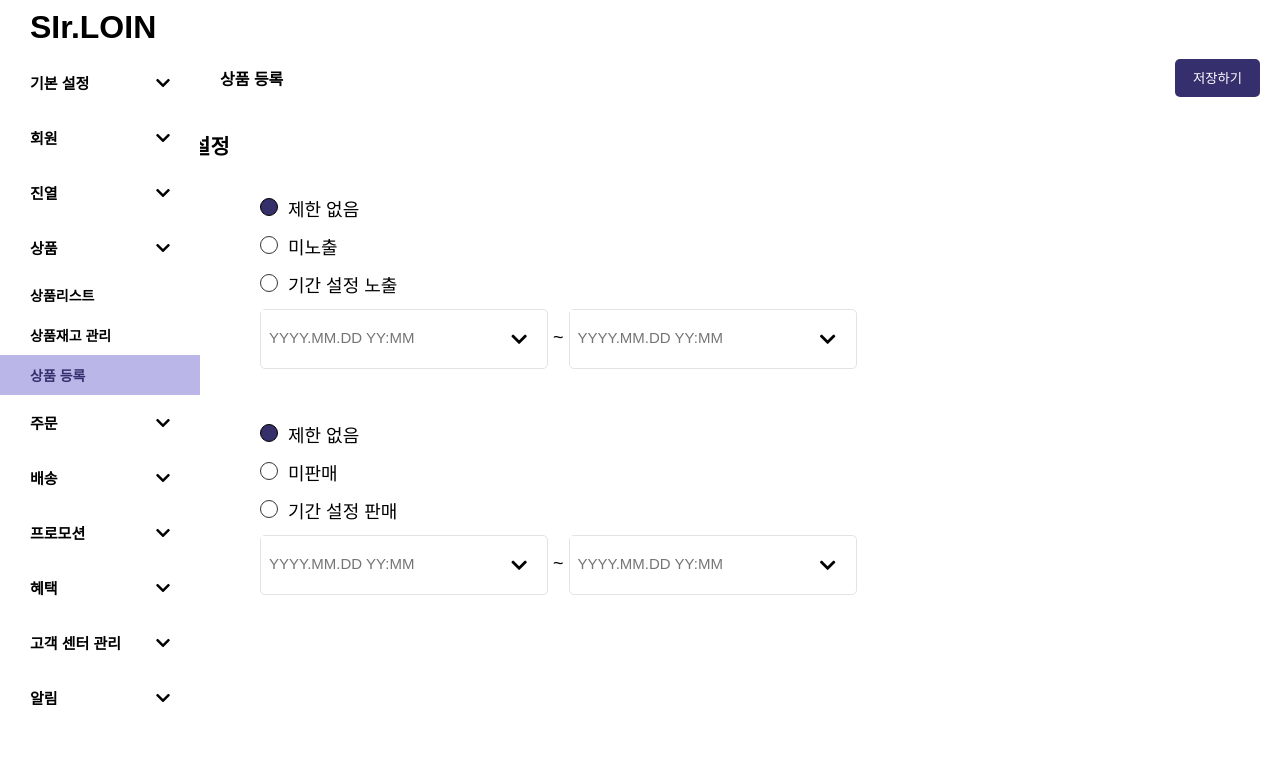
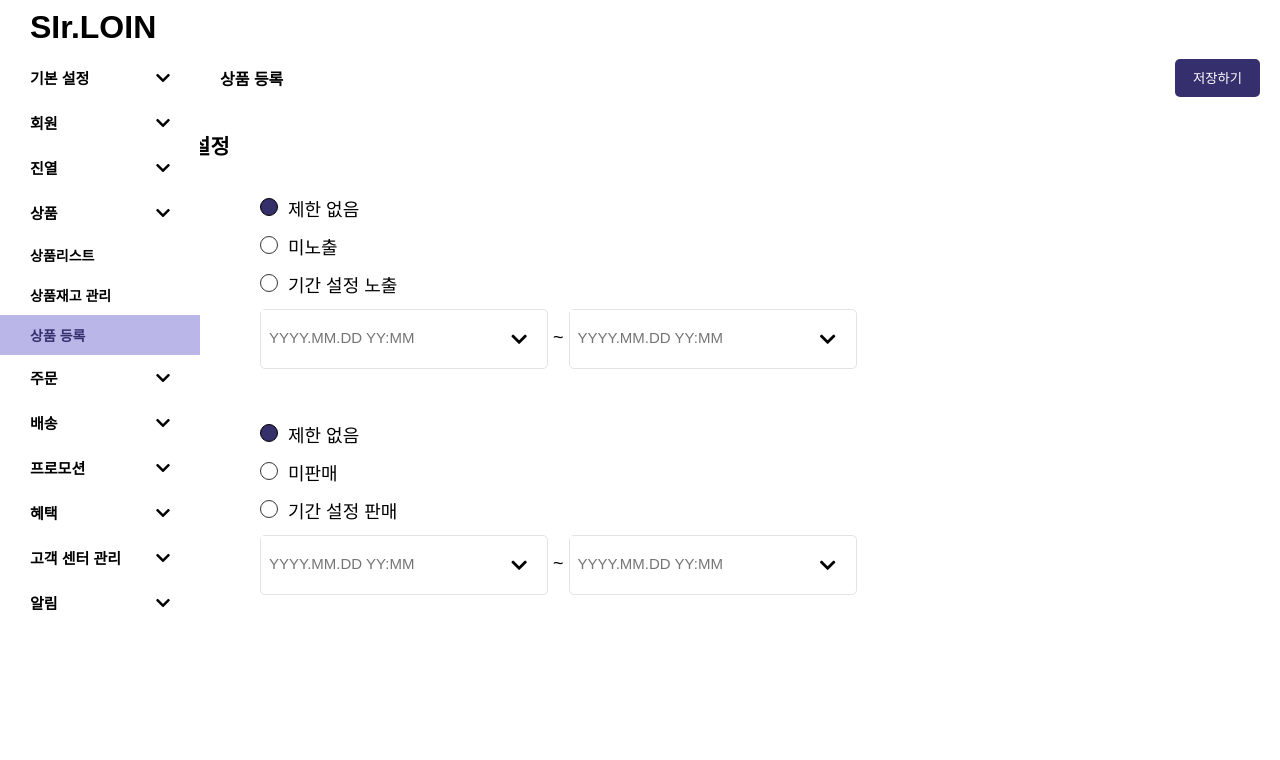
Before and after one commit to wantedPreOnboarding/19_02nd_slr_admin, a React (Create React App) app: page / in a window 1280 px wide. Shown: the top 760 px of the page. Built offline with nearby package versions, Linux system fonts and the light colour scheme.

Commit message:
Modify template menu height 맨위의 메뉴만 스타일 적용

```diff
--- a/src/Components/ProductRegister/ProductRegister.jsx
+++ b/src/Components/ProductRegister/ProductRegister.jsx
@@ -21,7 +21,7 @@ const ProductRegister = () => {
   return (
     <div className={styles.template}>
       <div className={styles.menubar}>
-        <div className={styles.menuBarInner}>
+        <div className={`${styles.menuBarInner} ${styles.top}`}>
           <h1>SIr.LOIN</h1>
         </div>
         {menuList.map(menu => {
--- a/src/Components/ProductRegister/ProductRegister.module.css
+++ b/src/Components/ProductRegister/ProductRegister.module.css
@@ -23,6 +23,7 @@
 }
 .menuBarInner {
   height: 45px;
+  box-sizing: border-box;
   padding: 5px 30px;
   border-bottom: 2px solid sirGray;
   display: flex;
@@ -34,7 +35,7 @@
 .menuBarInner:hover {
   background: sirLPurPle;
 }
-.menuBarInner:first-child {
+.top {
   height: 55px;
 }
 
```
